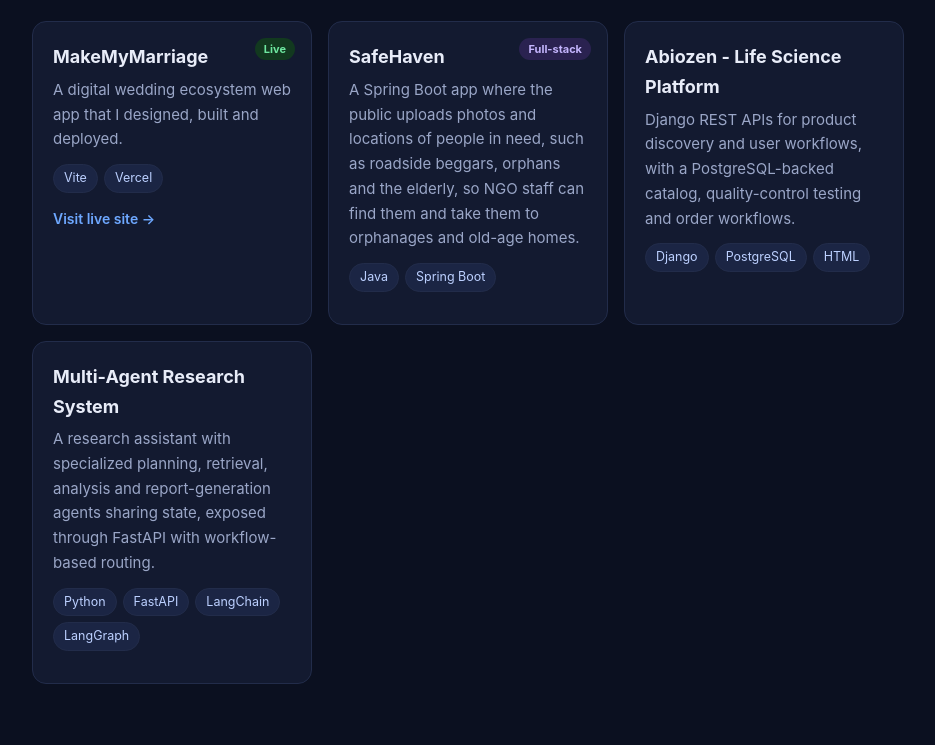
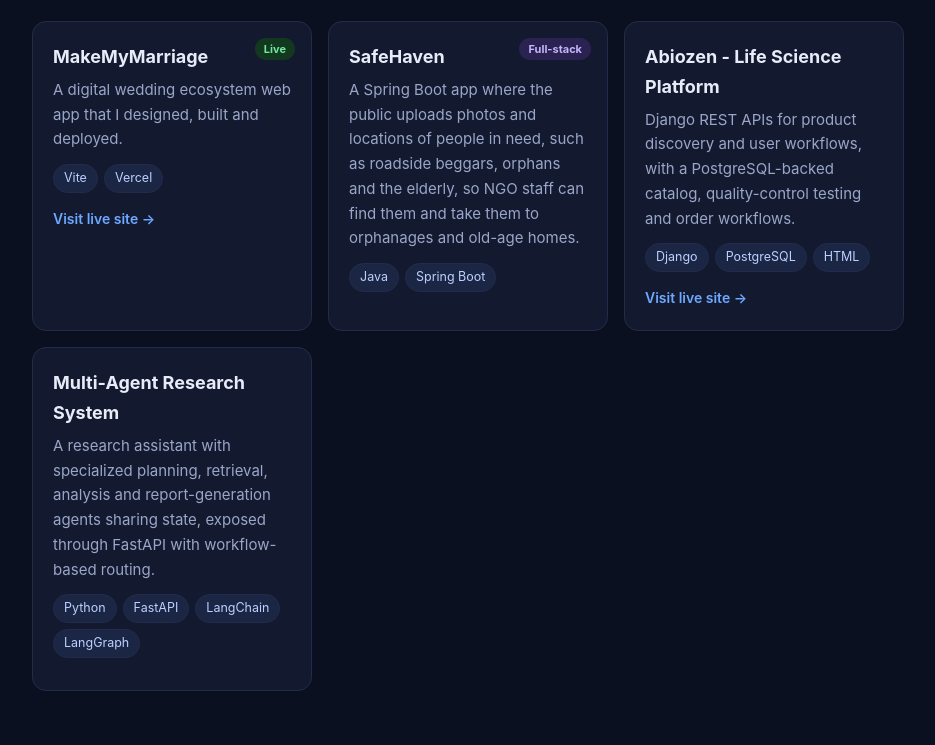
Before and after one commit to Venga-Muni-Reddy/portfolio-2026, a plain HTML site: page index.html in a window 1280 px wide. Shown: the part 2307-3052 px from the top of the page, without its empty margins (172-1107 px from the left). Drawn offline with Linux system fonts and the light colour scheme.

Commit message:
Add live site link for Abiozen project
Added a link to the live site for the Abiozen project.

```diff
--- a/index.html
+++ b/index.html
@@ -37,7 +37,7 @@
 <section id="projects"><h2>Projects</h2><div class="grid proj">
 <article class="card feat"><span class="badge">Live</span><h3>MakeMyMarriage</h3><p>A digital wedding ecosystem web app that I designed, built and deployed.</p><p class="chips"><span>Vite</span><span>Vercel</span></p><a class="link" href="https://make-my-marriage-ebon.vercel.app" target="_blank" rel="noopener">Visit live site &rarr;</a></article>
 <article class="card feat"><span class="badge alt">Full-stack</span><h3>SafeHaven</h3><p>A Spring Boot app where the public uploads photos and locations of people in need, such as roadside beggars, orphans and the elderly, so NGO staff can find them and take them to orphanages and old-age homes.</p><p class="chips"><span>Java</span><span>Spring Boot</span></p></article>
-<article class="card"><h3>Abiozen - Life Science Platform</h3><p>Django REST APIs for product discovery and user workflows, with a PostgreSQL-backed catalog, quality-control testing and order workflows.</p><p class="chips"><span>Django</span><span>PostgreSQL</span><span>HTML</span></p></article>
+<article class="card"><h3>Abiozen - Life Science Platform</h3><p>Django REST APIs for product discovery and user workflows, with a PostgreSQL-backed catalog, quality-control testing and order workflows.</p><p class="chips"><span>Django</span><span>PostgreSQL</span><span>HTML</span></p> <a class="link" href="https://www.abiozen.com" target="_blank" rel="noopener">Visit live site &rarr;</a></article>
 <article class="card"><h3>Multi-Agent Research System</h3><p>A research assistant with specialized planning, retrieval, analysis and report-generation agents sharing state, exposed through FastAPI with workflow-based routing.</p><p class="chips"><span>Python</span><span>FastAPI</span><span>LangChain</span><span>LangGraph</span></p></article>
 </div></section>
 
```
